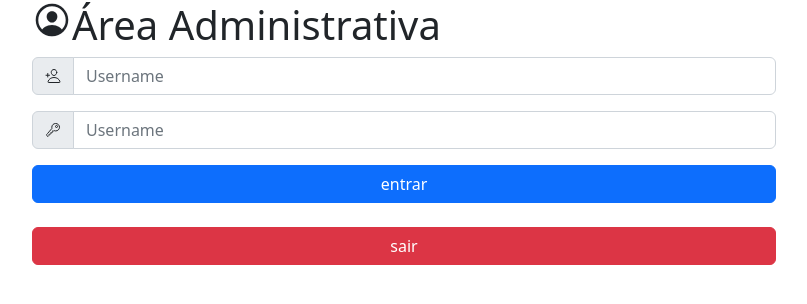
After one commit to clesiosantos1/santos, a PHP site: page /area.php in a window 1280 px wide. The commit adds this page. Shown: the top 304 px of the page, without its empty margins (236-1043 px from the left). Run offline with PHP 8.4, Linux system fonts and the light colour scheme; some libraries are stand-ins or nearby versions.

Commit message:
alterado

```diff
--- /dev/null
+++ b/area.php
@@ -0,0 +1,55 @@
+<!DOCTYPE html>
+<html lang="en">
+<head>
+    <meta charset="UTF-8">
+    <meta http-equiv="X-UA-Compatible" content="IE=edge">
+    <meta name="viewport" content="width=device-width, initial-scale=1.0">
+    <title>Document</title>
+    <script type="module" src="https://unpkg.com/ionicons@5.5.2/dist/ionicons/ionicons.esm.js"></script>
+    <!-- CSS only -->
+<link href="https://cdn.jsdelivr.net/npm/bootstrap@5.2.0/dist/css/bootstrap.min.css" rel="stylesheet" integrity="sha384-gH2yIJqKdNHPEq0n4Mqa/HGKIhSkIHeL5AyhkYV8i59U5AR6csBvApHHNl/vI1Bx" crossorigin="anonymous">
+<link rel="stylesheet" href="https://pro.fontawesome.com/releases/v5.10.0/css/all.css">
+</head>
+<body>
+
+
+
+
+<div class="container">
+
+<div class="d-flex justify-content-center">
+
+
+<div class="col-8">
+<form>
+
+    <h1><ion-icon name="person-circle-outline"></ion-icon>Área Administrativa </h1>
+  <!-- Name input -->
+  <div class="input-group mb-3">
+  <span class="input-group-text" id="basic-addon1"><ion-icon name="person-add-outline"></ion-icon></span>
+  <input type="text" class="form-control" placeholder="Username" aria-label="Username" aria-describedby="basic-addon1">
+</div>
+
+  <!-- Email input -->
+  <div class="input-group mb-3">
+  <span class="input-group-text" id="basic-addon1"><ion-icon name="key-outline"></ion-icon></span>
+  <input type="text" class="form-control" placeholder="Username" aria-label="Username" aria-describedby="basic-addon1">
+</div>
+
+  <!-- Checkbox -->
+
+
+  <!-- Submit button -->
+  <button type="submit" class="btn btn-primary btn-block mb-4" style="width:100%;">entrar</button>
+    <button type="submit" class="btn btn-danger btn-block mb-4" style="width:100%;"><a href="index.html" style="text-decoration:none; color:white;">sair</a></button>
+</form>
+</div>
+</div>
+</div>
+
+
+</script>
+    <!-- JavaScript Bundle with Popper -->
+<script src="https://cdn.jsdelivr.net/npm/bootstrap@5.2.0/dist/js/bootstrap.bundle.min.js" integrity="sha384-A3rJD856KowSb7dwlZdYEkO39Gagi7vIsF0jrRAoQmDKKtQBHUuLZ9AsSv4jD4Xa" crossorigin="anonymous"></script>
+</body>
+</html>
```
Also changed, not shown: index.html (+4 -11 lines), login.php (+6 -2 lines).
